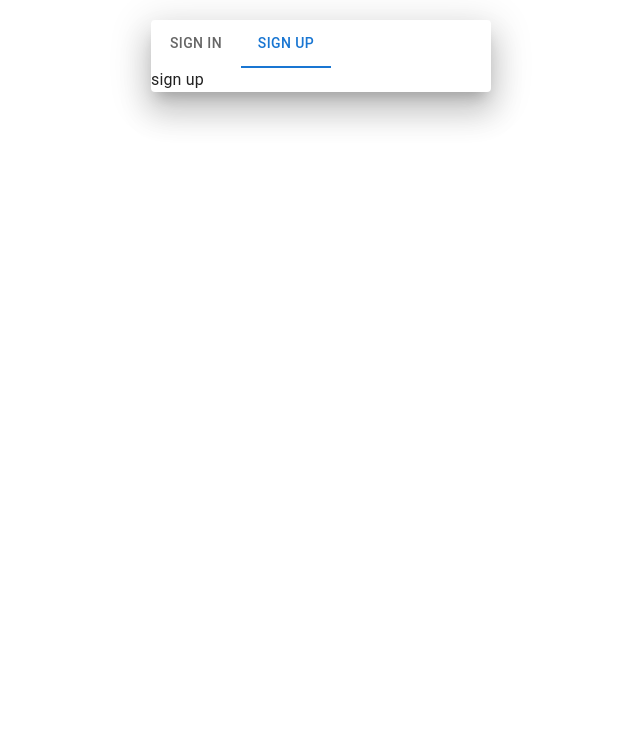
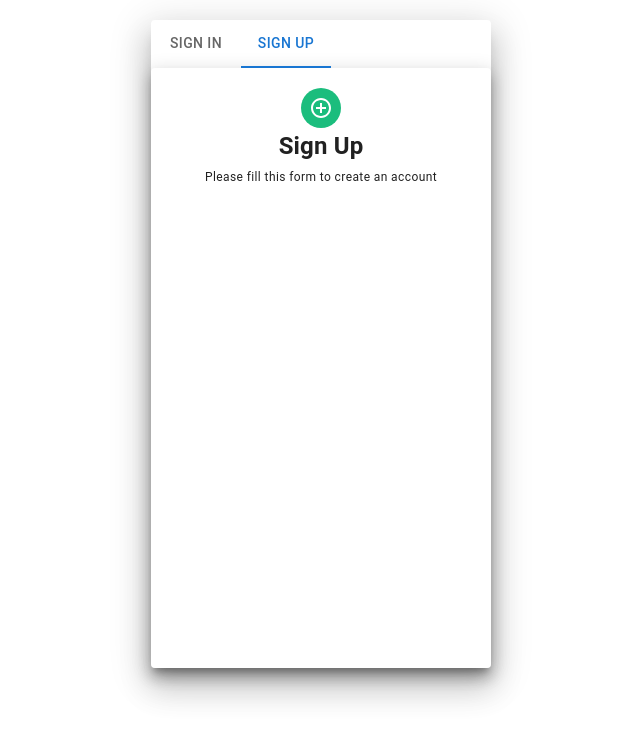
Before and after one commit to mkisecok/Login-Page-react, a React (Create React App) app in the folder login/: page / in a window 1280 px wide. Both pictures are taken after a click on the tab "SIGN UP". Shown: the top 740 px of the page, without its empty margins (319-959 px from the left). Built offline with nearby package versions, Linux system fonts and the light colour scheme.

Commit message:
Add icon and typography component from materialui to signUp component

```diff
--- a/login/src/components/Login.js
+++ b/login/src/components/Login.js
@@ -7,7 +7,7 @@ function Login() {
     const avatarStyle={backgroundColor:'#1bbd7d'};
     const btnStyle={margin:'8px 0'}
     return (
-        <div>
+    <div>
             <Grid>
                 <Paper  elevation={10} style={paperStyle}>
                     <Grid align='center'>
@@ -27,7 +27,7 @@ function Login() {
 
                 </Paper>
             </Grid>
-        </div>
+    </div>
     )
 }
 
--- a/login/src/components/SignUp.js
+++ b/login/src/components/SignUp.js
@@ -1,13 +1,25 @@
 import React from 'react'
+import {Grid,Paper,Avatar,Typography} from '@mui/material'
+import AddCircleOutlineOutlinedIcon from '@mui/icons-material/AddCircleOutlineOutlined';
 import '../App.css'
 
 function SignUp() {
+    const paperStyle={padding:20, height:'70vh', width:300, margin:'auto'};
+    const avatarStyle={backgroundColor:'#1bbd7d'}
     return (
-        <div>
+     <Grid>
+         <Paper elevation={10} style={paperStyle}>
+             <Grid align='center'>
+                 <Avatar style={avatarStyle}>
+                     <AddCircleOutlineOutlinedIcon/>
+                 </Avatar>
+                 <h2 style={{margin:0}}> Sign Up</h2>
+                 <Typography variant='caption'>Please fill this form to create an account</Typography>
+             </Grid>
 
+         </Paper>
 
-         sign up
-        </div>
+     </Grid>
     )
 }
 
```
